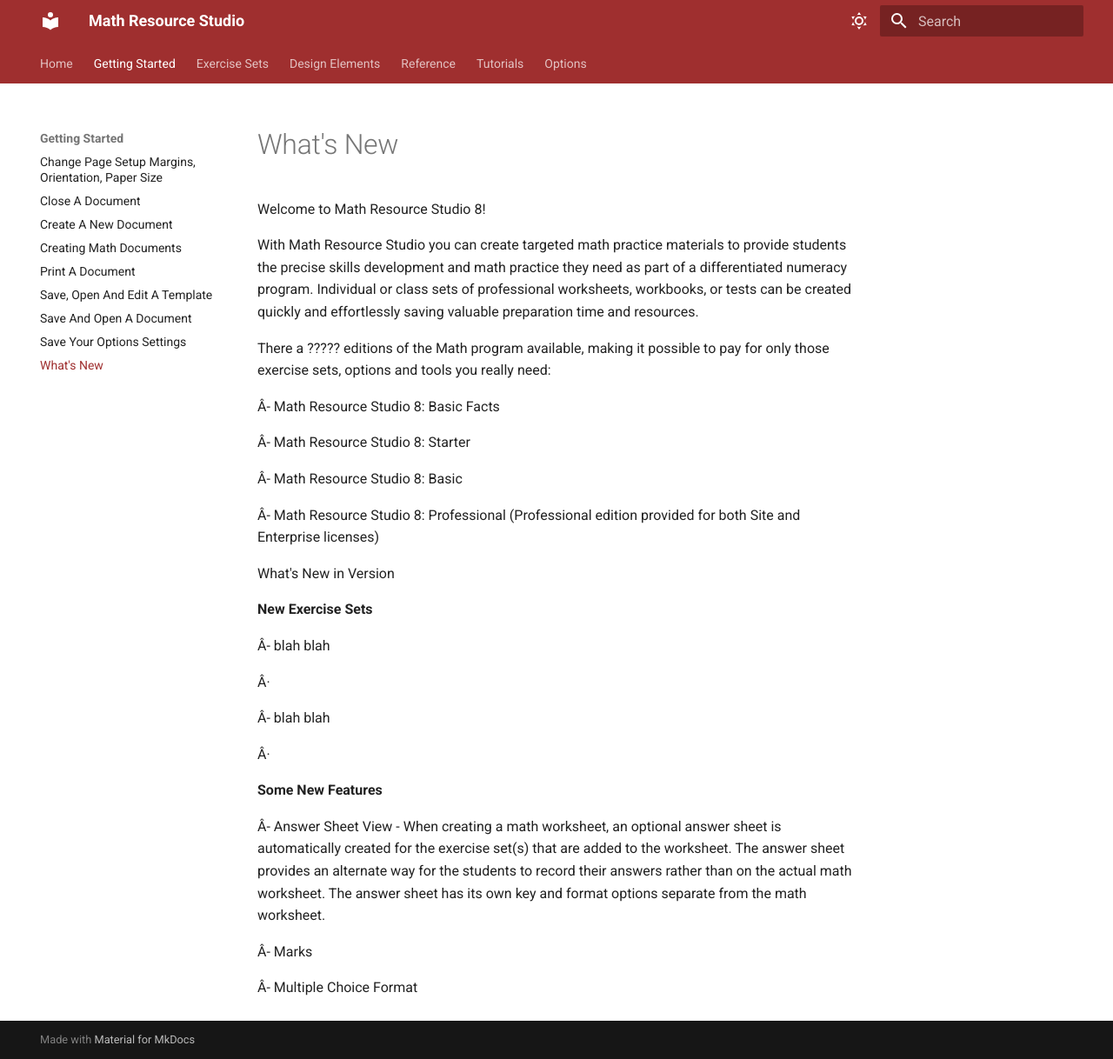
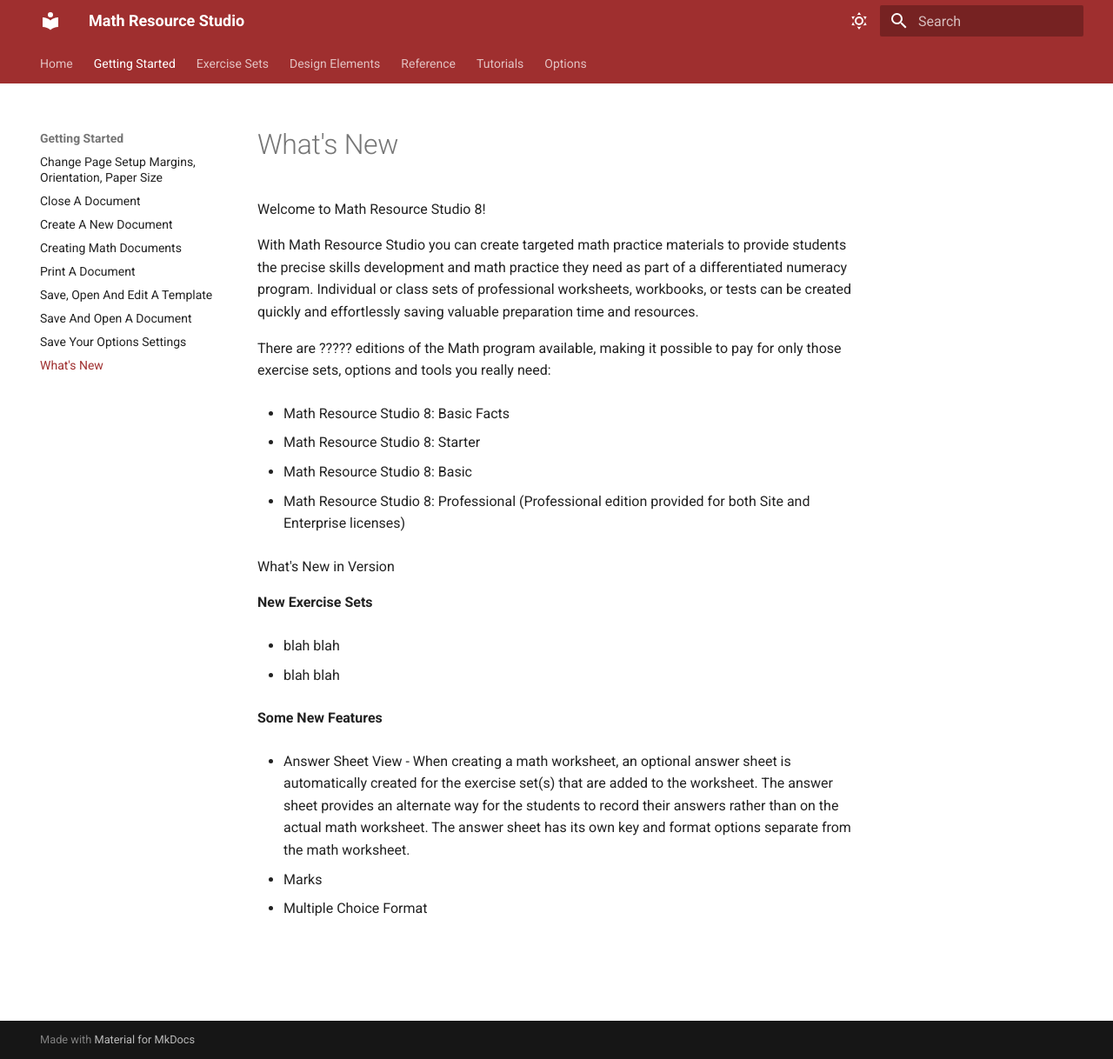
Before and after one commit to rdinch/MathResourceStudio-Help, an MkDocs documentation site: the page built from docs/getting-started/what's-new.md, in a window 1280 px wide and 1218 px high. Shown: the whole window at 87% size. Built offline with MkDocs 1.6.1 and Material for MkDocs 9.7.7, drawn with Linux system fonts in a browser that asks for light colours.

Commit message:
Update formatting test for notes and tips.

```diff
--- a/docs/getting-started/what's-new.md
+++ b/docs/getting-started/what's-new.md
@@ -9,32 +9,28 @@ Welcome to Math Resource Studio 8!
 
 With Math Resource Studio you can create targeted math practice materials to provide students the precise skills development and math practice they need as part of a differentiated numeracy program. Individual or class sets of professional worksheets, workbooks, or tests can be created quickly and effortlessly saving valuable preparation time and resources.
 
-There a ????? editions of the Math program available, making it possible to pay for only those exercise sets, options and tools you really need:
+There are ????? editions of the Math program available, making it possible to pay for only those exercise sets, options and tools you really need:
 
-Â- Math Resource Studio 8: Basic Facts
+- Math Resource Studio 8: Basic Facts
 
-Â- Math Resource Studio 8: Starter
+- Math Resource Studio 8: Starter
 
-Â- Math Resource Studio 8: Basic
+- Math Resource Studio 8: Basic
 
-Â- Math Resource Studio 8: Professional (Professional edition provided for both Site and Enterprise licenses)
+- Math Resource Studio 8: Professional (Professional edition provided for both Site and Enterprise licenses)
 
 What's New in Version
 
 **New Exercise Sets**
 
-Â- blah blah
+- blah blah
 
-Â·
-
-Â- blah blah
-
-Â·
+- blah blah
 
 **Some New Features**
 
-Â- Answer Sheet View - When creating a math worksheet, an optional answer sheet is automatically created for the exercise set(s) that are added to the worksheet. The answer sheet provides an alternate way for the students to record their answers rather than on the actual math worksheet. The answer sheet has its own key and format options separate from the math worksheet.
+- Answer Sheet View - When creating a math worksheet, an optional answer sheet is automatically created for the exercise set(s) that are added to the worksheet. The answer sheet provides an alternate way for the students to record their answers rather than on the actual math worksheet. The answer sheet has its own key and format options separate from the math worksheet.
 
-Â- Marks
+- Marks
 
-Â- Multiple Choice Format
+- Multiple Choice Format
```
Also changed, not shown: docs/exercise-sets/Advanced Number Operations/advanced-addition.md (+13 -12 lines), docs/index.md (+9 -9 lines).
